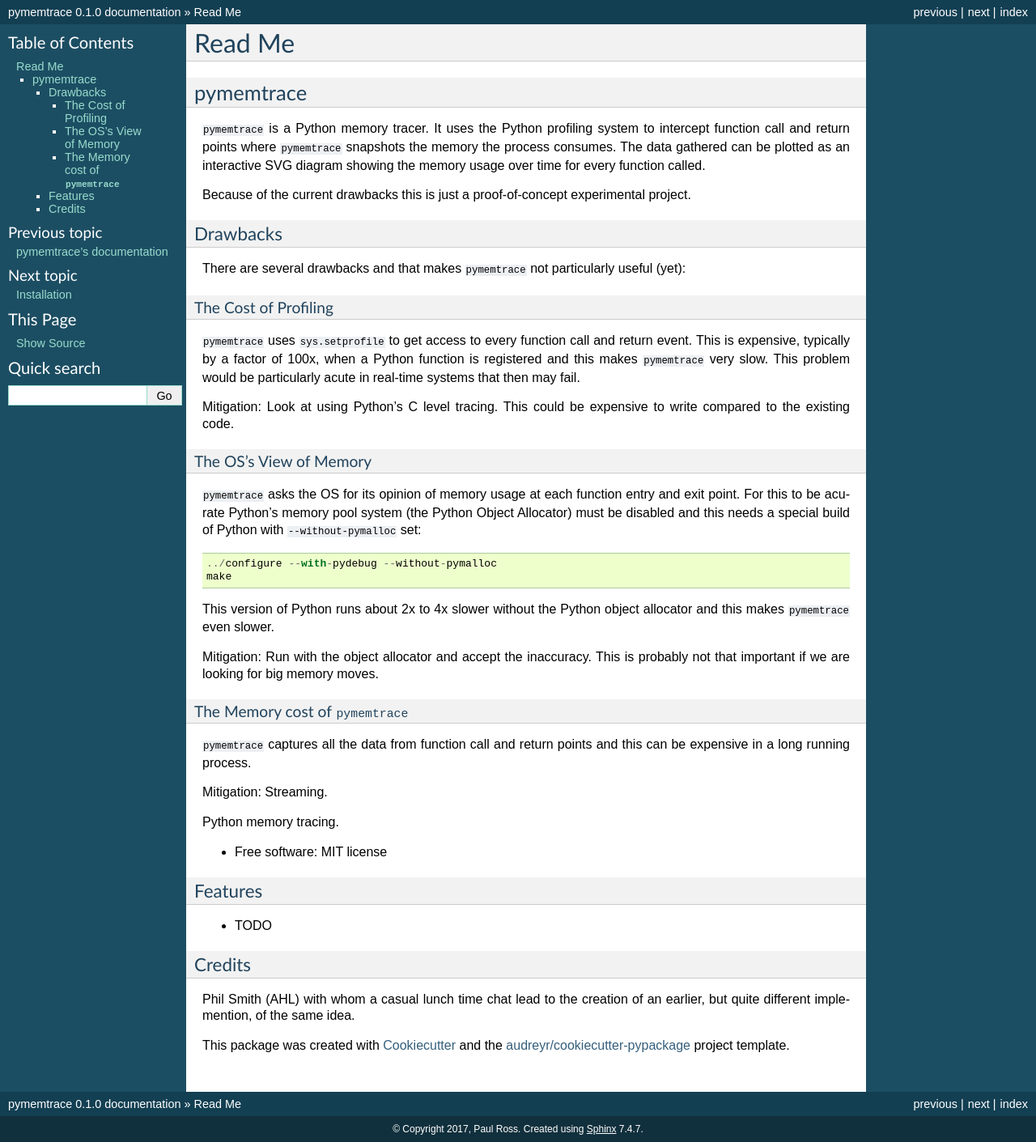
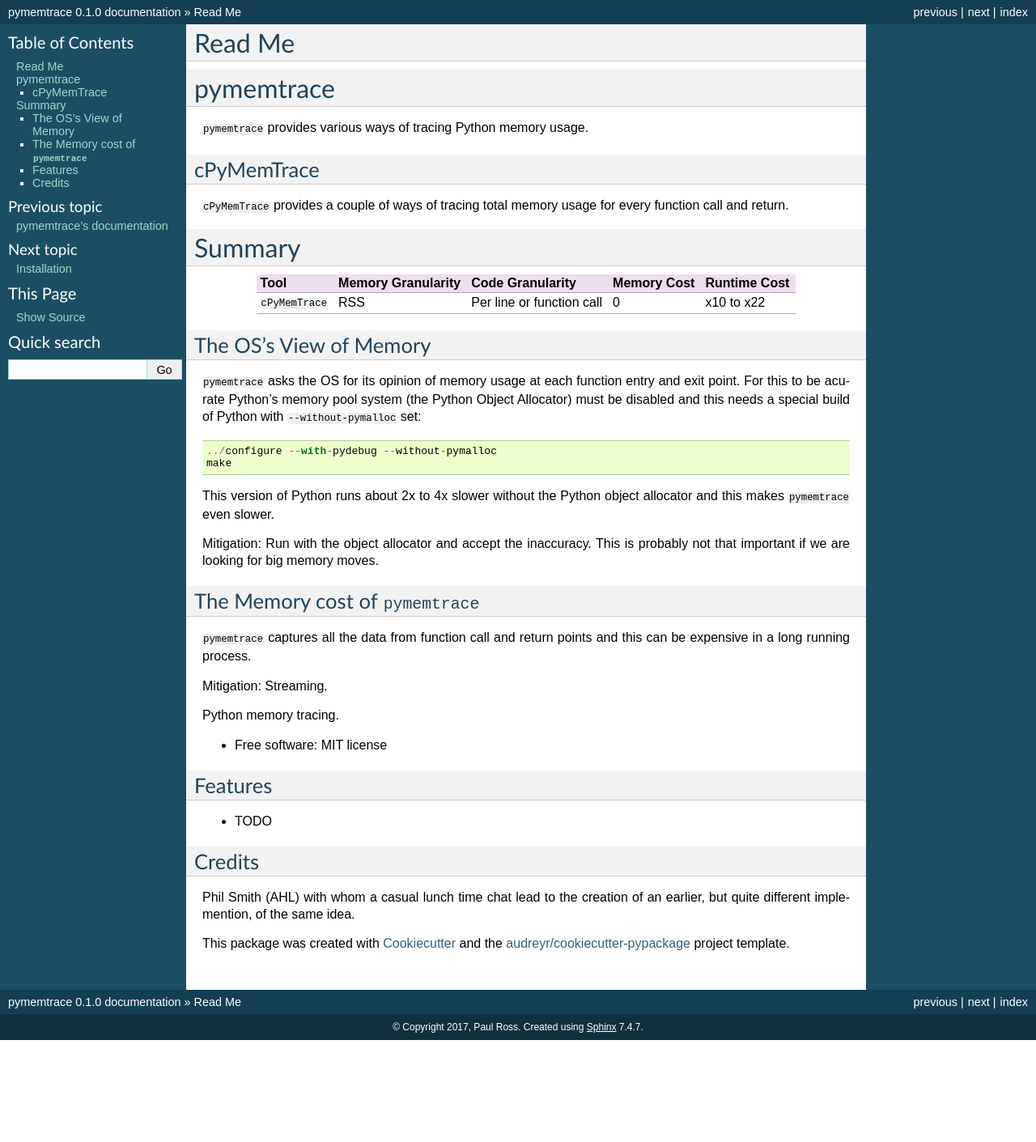
Before and after one commit to paulross/pymemtrace, a Sphinx documentation site: the page built from docs/source/readme.rst, in a window 1280 px wide. Shown: the whole page at 81% size. Built offline with Sphinx 7.4.7, drawn with Linux system fonts in a browser that asks for light colours; formulas are drawn with MathJax 3; after the commit the page ends 1285 px from its top, so only the background shows below that.

Commit message:
Small re-organise high level doc.

```diff
--- a/README.rst
+++ b/README.rst
@@ -1,30 +1,43 @@
-==========
 pymemtrace
-==========
+======================
 
-``pymemtrace`` is a Python memory tracer.
-It uses the Python profiling system to intercept function call and return points where ``pymemtrace`` snapshots the memory the process consumes.
-The data gathered can be plotted as an interactive SVG diagram showing the memory usage over time for every function called.
+``pymemtrace`` provides various ways of tracing Python memory usage.
 
-Because of the current drawbacks this is just a proof-of-concept experimental project.
 
-Drawbacks
------------
+cPyMemTrace
+-----------------------------
 
-There are several drawbacks and that makes ``pymemtrace`` not particularly useful (yet):
+``cPyMemTrace`` provides a couple of ways of tracing total memory usage for every function call and return.
 
-The Cost of Profiling
-^^^^^^^^^^^^^^^^^^^^^^^^^^^^^^
 
-``pymemtrace`` uses ``sys.setprofile`` to get access to every function call and return event.
-This is expensive, typically by a factor of 100x, when a Python function is registered and this makes ``pymemtrace`` very slow.
-This problem would be particularly acute in real-time systems that then may fail.
 
-Mitigation: Look at using Python's C level tracing.
-This could be expensive to write compared to the existing code.
+Summary
+=====================
+
++-----------------------+-----------------------+-------------------------------+---------------+---------------+
+| Tool                  | Memory Granularity    | Code Granularity              | Memory Cost   | Runtime Cost  |
++=======================+=======================+===============================+===============+===============+
+| ``cPyMemTrace``       | RSS                   | Per line or function call     | 0             | x10 to x22    |
++-----------------------+-----------------------+-------------------------------+---------------+---------------+
+
+
+
+
+
+
+
+
+
+
+
+
+
+
+
+
 
 The OS's View of Memory
-^^^^^^^^^^^^^^^^^^^^^^^^^^^^^^
+----------------------------------
 
 ``pymemtrace`` asks the OS for its opinion of memory usage at each function entry and exit point.
 For this to be acurate Python's memory pool system (the Python Object Allocator) must be disabled and this needs a special build of Python with ``--without-pymalloc`` set::
@@ -37,7 +50,7 @@ This version of Python runs about 2x to 4x slower without the Python object allo
 Mitigation: Run with the object allocator and accept the inaccuracy. This is probably not that important if we are looking for big memory moves.
 
 The Memory cost of ``pymemtrace``
-^^^^^^^^^^^^^^^^^^^^^^^^^^^^^^^^^^
+---------------------------------------------
 
 ``pymemtrace`` captures all the data from function call and return points and this can be expensive in a long running process.
 
@@ -62,7 +75,6 @@ Mitigation: Streaming.
 
 Python memory tracing.
 
-
 * Free software: MIT license
 
 .. Commented out for now:
--- a/docs/source/index.rst
+++ b/docs/source/index.rst
@@ -1,5 +1,6 @@
+#####################################
 pymemtrace's documentation
-======================================
+#####################################
 
 Contents:
 
```
